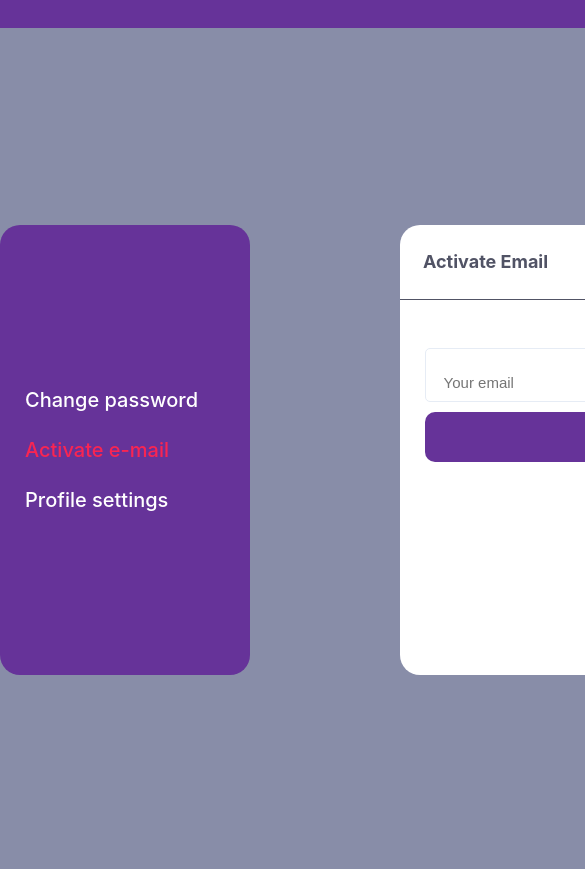
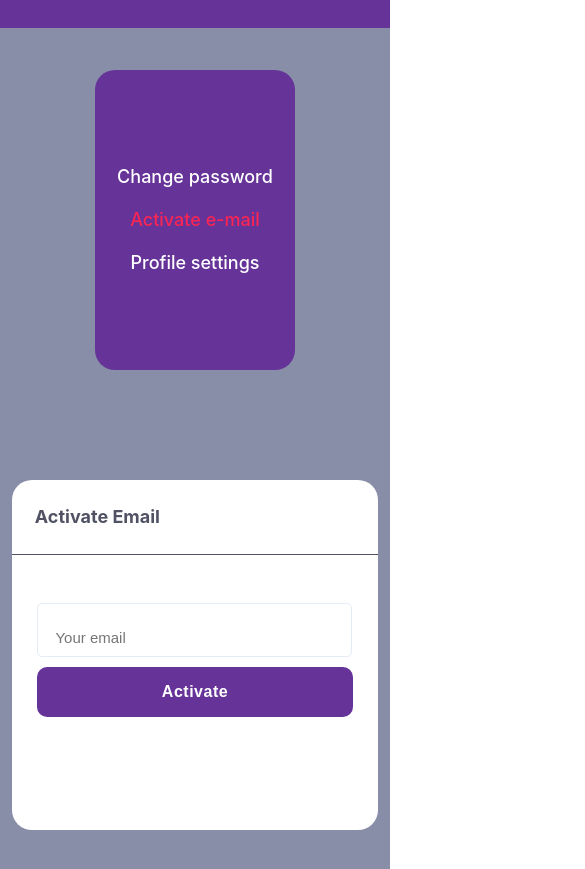
Before and after one commit to Dazy888/Social-Network, a Next.js app in the folder client/: page /main/settings/activate in a window 390 px wide. Shown: the part 422-1291 px from the top of the page, 585 px wide, since content can reach past the window. Built offline with nearby package versions, Linux system fonts and the light colour scheme; no server answers; sample sign-in values are in the browser's storage.

Commit message:
Added css media for settings page

```diff
--- a/client/layouts/Main-Layout.tsx
+++ b/client/layouts/Main-Layout.tsx
@@ -85,7 +85,7 @@ const MainLayoutComponent: React.FC<LayoutProps> = ({ children }) => {
                     </div>
                 </div>
             </div>
-            <div id={'content'}>
+            <div id={'content'} className={'flex-center'}>
                 {children}
             </div>
         </div>
--- a/client/pages/main/settings/activate.tsx
+++ b/client/pages/main/settings/activate.tsx
@@ -61,7 +61,7 @@ const Activate = () => {
                 <Head>
                     <title>Email activation</title>
                 </Head>
-                <div className={styles['settings-form']}>
+                <div className={`${styles['settings-form']} activate`}>
                     <h3 className={styles['title']}>Activate Email</h3>
                     <hr/>
                     <form onSubmit={handleSubmit(onSubmit)}>
--- a/client/pages/main/settings/change-pass.tsx
+++ b/client/pages/main/settings/change-pass.tsx
@@ -53,12 +53,12 @@ const ChangePass = () => {
                 <Head>
                     <title>Changing password</title>
                 </Head>
-                <div className={styles['settings-form']}>
+                <div className={`${styles['settings-form']} change-pass`}>
                     <h3 className={styles['title']}>Change Password</h3>
                     <hr/>
-                    <form onSubmit={handleSubmit(onSubmit)}>
+                    <form className={'settings-form'} onSubmit={handleSubmit(onSubmit)}>
                         <Input errorName={'password'} type={'password'} className={'big-input'} error={errors.pass?.message} touched={touchedFields.pass} serverError={passErr} register={register} name={'pass'} patternValue={passExp} minLength={4} maxLength={15} changeServerError={changePassErr} placeholder={'Current password'}/>
-                        <div className={`${styles['row']} flex-between`}>
+                        <div className={'flex-between inputs'}>
                             <Input errorName={'password'} type={'password'} error={errors.newPass?.message} touched={touchedFields.newPass} register={register} name={'newPass'} patternValue={passExp} minLength={8} maxLength={15} placeholder={'New password'}/>
                             <Input errorName={'password'} changeServerError={changeConfirmPassErr} serverError={confirmPassErr} type={'password'} error={errors.confirmPass?.message} touched={touchedFields.confirmPass} register={register} name={'confirmPass'} patternValue={passExp} minLength={8} maxLength={15} placeholder={'Confirm password'}/>
                         </div>
--- a/client/pages/main/settings/profile.tsx
+++ b/client/pages/main/settings/profile.tsx
@@ -120,7 +120,7 @@ const Profile = () => {
                     <h3 className={styles['title']}>Profile Settings</h3>
                     <hr/>
                     <div className={styles['form']}>
-                        <div className={`${styles['row']} flex-between`}>
+                        <div className={'flex-between inputs'}>
                             <form onSubmit={nameSub(nameSubmit)} className={styles['input-container']}>
                                 <Input type={'text'} error={nameErr.name?.message} touched={nameTouched.name} register={nameReg} name={'name'} patternValue={/^[a-z]+$/i} minLength={3} maxLength={10} placeholder={'Your new name'}/>
                                 <button disabled={isLoading} className={styles['btn']}>Change name</button>
--- a/client/styles/Settings.module.scss
+++ b/client/styles/Settings.module.scss
@@ -1,5 +1,5 @@
 .settings {
-  min-height: 100vh;
+  height: 100%;
 
   .settings__container {
     width: 1200px;
@@ -97,7 +97,7 @@
             border-radius: 10px;
             letter-spacing: 0.5px;
             padding: 5px 15px;
-            margin-left: 120px;
+            margin: auto;
           }
         }
 
@@ -200,7 +200,7 @@
         }
 
         .submit {
-          width: 750px;
+          width: 100%;
           height: 50px;
           background: rebeccapurple;
           border-radius: 10px;
@@ -228,3 +228,116 @@
     }
   }
 }
+
+@media (max-width: 1225px) {
+  .settings {
+    .settings__container {
+      width: 1000px;
+
+      nav {
+        width: 200px;
+
+        ul {
+          a {
+            font-size: 18px;
+            margin-bottom: 25px;
+          }
+        }
+      }
+
+      .settings-form {
+        width: 700px;
+
+        .form, form {
+          input {
+            width: 250px;
+          }
+        }
+      }
+    }
+  }
+}
+
+@media (max-width: 1024px) {
+  .settings {
+    .settings__container {
+      width: 760px;
+
+      .settings-form {
+        width: 500px;
+
+        .form, form {
+          input {
+            width: 180px;
+          }
+
+          .files {
+            width: 350px;
+          }
+        }
+      }
+    }
+  }
+}
+
+@media (max-width: 768px) {
+  .settings {
+    .settings__container {
+      width: 400px;
+      height: 90%;
+      flex-direction: column;
+
+      nav {
+        height: 300px;
+        text-align: center;
+      }
+
+      .settings-form {
+        width: 99%;
+        margin-top: 50px;
+
+        .form, form {
+          input {
+            width: 309px;
+          }
+
+          .files {
+            width: 300px;
+          }
+        }
+      }
+    }
+  }
+}
+
+@media (max-width: 425px) {
+  .settings {
+    .settings__container {
+      width: 370px;
+
+      .settings-form {
+        form {
+          input {
+            width: 280px;
+          }
+        }
+      }
+    }
+  }
+}
+
+@media (max-width: 375px) {
+  .settings {
+    .settings__container {
+      width: 320px;
+
+      .settings-form {
+        form {
+          input {
+            width: 230px;
+          }
+        }
+      }
+    }
+  }
+}
--- a/client/styles/index.scss
+++ b/client/styles/index.scss
@@ -51,6 +51,19 @@ input {
 
   &:focus-visible {
     outline: 0;
+  }
+}
+
+.email {
+  width: 45px;
+  height: 45px;
+  position: relative;
+  margin: auto;
+
+  .loader {
+    width: 45px;
+    left: 0 !important;
+    bottom: 0 !important;
   }
 }
 
@@ -208,7 +221,7 @@ a {
 }
 
 .big-input {
-  width: 713px !important;
+  width: 95% !important;
 }
 
 .error-container {
@@ -296,9 +309,43 @@ a {
   }
 }
 
+@media (max-width: 1225px) {
+  .big-input {
+    width: 94% !important;
+  }
+}
+
+@media (max-width: 1024px) {
+  .big-input {
+    width: 92% !important;
+  }
+}
+
 @media (max-width: 768px) {
+  .inputs {
+    flex-direction: column;
+    gap: 30px;
+  }
+
+  .activate {
+    height: 350px !important;
+  }
+
+  .change-pass {
+    height: 450px !important;
+
+    .inputs {
+      margin-top: 25px;
+      gap: 25px !important;
+    }
+  }
+
   .burger {
     display: block;
+  }
+
+  .big-input {
+    width: 90% !important;
   }
 
   #app-wrapper {
@@ -324,6 +371,23 @@ a {
 
 
 @media (max-width: 425px) {
+  .big-input {
+    width: 88% !important;
+  }
+
+  .settings-form {
+    .error-container {
+      span {
+        font-size: 15px;
+      }
+
+      i {
+        font-size: 18px;
+        top: 18px;
+      }
+    }
+  }
+
   .error-container {
     span {
       font-size: 14px;
@@ -338,7 +402,11 @@ a {
   }
 }
 
-@media (max-width: 325px) {
+@media (max-width: 375px) {
+  .big-input {
+    width: 86% !important;
+  }
+
   .error-container {
     span {
       font-size: 13px;
```
Also changed, not shown: client/styles/Profile.module.scss (+15 -0 lines).
